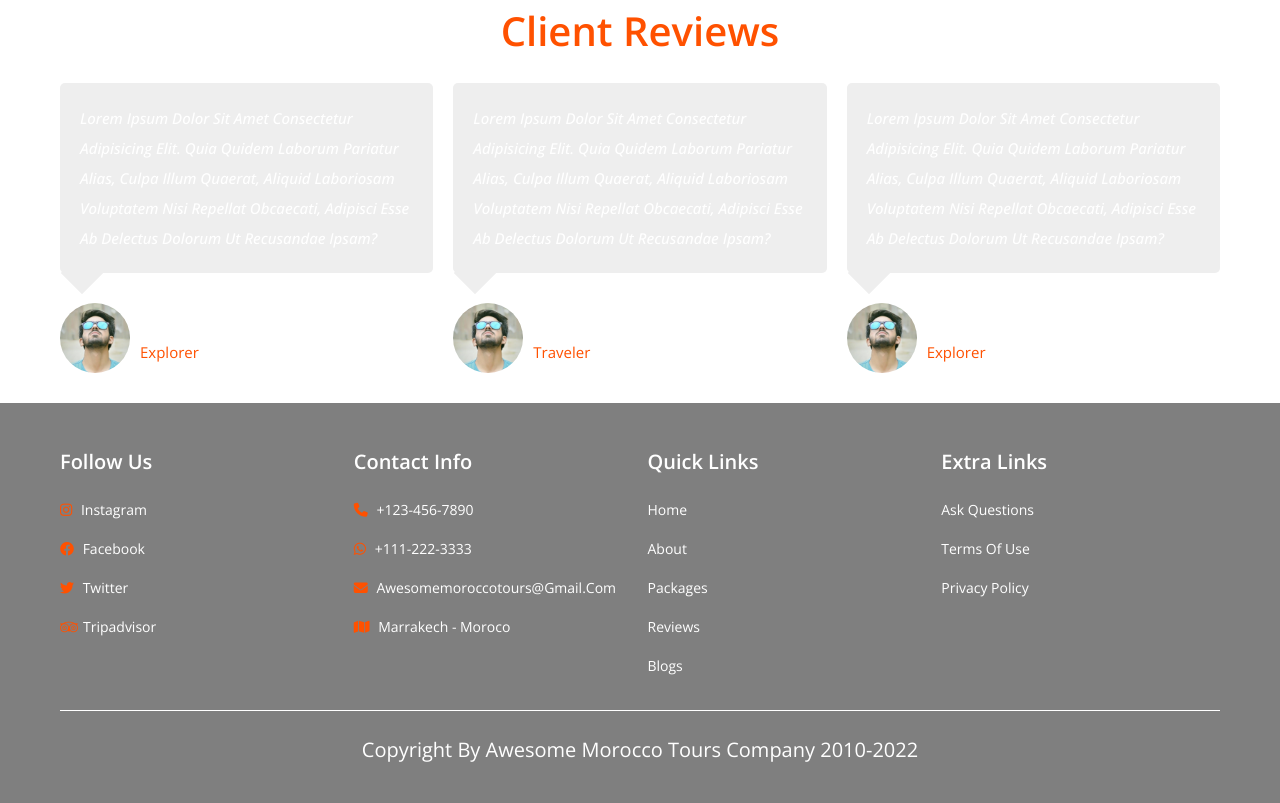
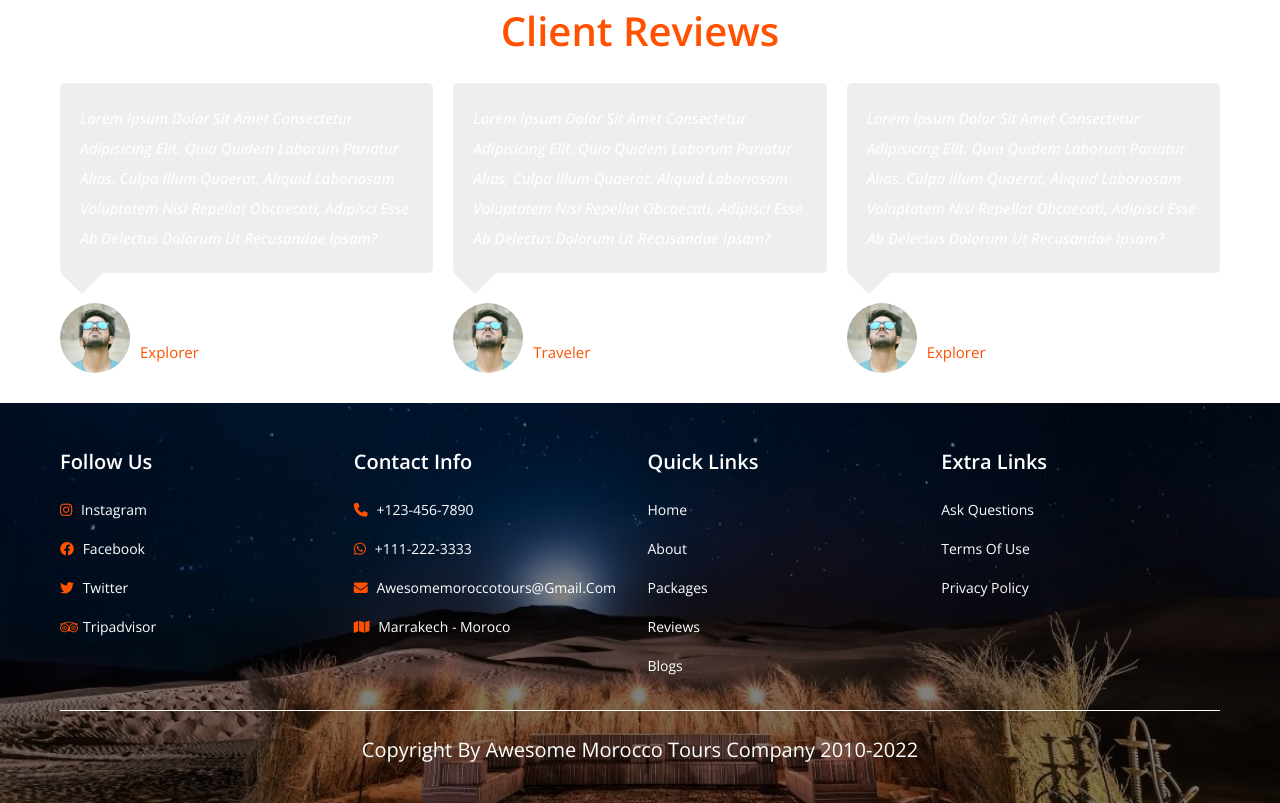
Before and after one commit to CJestrip-89/AwesomeMaroccoTours.io, a website: page index.html in a window 1280 px wide. Shown: the part 2015-2818 px from the top of the page. Drawn offline with nearby package versions, Linux system fonts and the light colour scheme; the site is published under a folder, as on GitHub Pages, so addresses that start at the root find nothing.

Commit message:
footer code change

```diff
--- a/index.html
+++ b/index.html
@@ -258,96 +258,6 @@
           </div>
 
           <!-- New Box mark up -->
-
-          <!--   <div class="box">
-            <div class="image">
-              <img src="images/img-1.jpg" alt="" />
-            </div>
-            <div class="content">
-              <h3>featured tour package</h3>
-              <p>
-                Lorem ipsum dolor sit, amet consectetur adipisicing elit.
-                Numquam, eos.
-              </p>
-              <div class="price">$250 - $450</div>
-              <a href="#" class="btn">explore now</a>
-            </div>
-          </div>
-
-          <div class="box">
-            <div class="image">
-              <img src="images/img-2.jpg" alt="" />
-            </div>
-            <div class="content">
-              <h3>featured tour package</h3>
-              <p>
-                Lorem ipsum dolor sit, amet consectetur adipisicing elit.
-                Numquam, eos.
-              </p>
-              <div class="price">$250 - $450</div>
-              <a href="#" class="btn">explore now</a>
-            </div>
-          </div>
-
-             <div class="box">
-            <div class="image">
-              <img src="images/img-3.jpg" alt="" />
-            </div>
-            <div class="content">
-              <h3>featured tour package</h3>
-              <p>
-                Lorem ipsum dolor sit, amet consectetur adipisicing elit.
-                Numquam, eos.
-              </p>
-              <div class="price">$250 - $450</div>
-              <a href="#" class="btn">explore now</a>
-            </div>
-          </div>
-
-           <div class="box">
-            <div class="image">
-              <img src="images/img-4.jpg" alt="" />
-            </div>
-            <div class="content">
-              <h3>featured tour package</h3>
-              <p>
-                Lorem ipsum dolor sit, amet consectetur adipisicing elit.
-                Numquam, eos.
-              </p>
-              <div class="price">$250 - $450</div>
-              <a href="#" class="btn">explore now</a>
-            </div>
-          </div>
-
-          <div class="box">
-            <div class="image">
-              <img src="images/img-5.jpg" alt="" />
-            </div>
-            <div class="content">
-              <h3>featured tour package</h3>
-              <p>
-                Lorem ipsum dolor sit, amet consectetur adipisicing elit.
-                Numquam, eos.
-              </p>
-              <div class="price">$250 - $450</div>
-              <a href="#" class="btn">explore now</a>
-            </div>
-          </div>
-
-          <div class="box">
-            <div class="image">
-              <img src="images/img-6.jpg" alt="" />
-            </div>
-            <div class="content">
-              <h3>featured tour package</h3>
-              <p>
-                Lorem ipsum dolor sit, amet consectetur adipisicing elit.
-                Numquam, eos.
-              </p>
-              <div class="price">$250 - $450</div>
-              <a href="#" class="btn">explore now</a>
-            </div>
-          </div> -->
         </div>
       </section>
     </div>
@@ -466,7 +376,24 @@
     <!-- booking forms section ends-->
 
     <!-- footer section starts  -->
-    <footer class="footer">
+    <footer
+      class="footer"
+      style="
+        background: -webkit-gradient(
+            linear,
+            left top,
+            left bottom,
+            from(rgba(0, 0, 0, 0.5)),
+            to(rgba(0, 0, 0, 0.5))
+          ),
+          url(images/footer-bg.jpg) no-repeat;
+        background: linear-gradient(rgba(0, 0, 0, 0.5), rgba(0, 0, 0, 0.5)),
+          url(images/footer-bg.jpg) no-repeat;
+        background-size: cover;
+        background-position: center;
+        background-attachment: fixed;
+      "
+    >
       <section class="grid">
         <div class="box-container">
           <div class="box">
--- a/sass/style.scss
+++ b/sass/style.scss
@@ -823,9 +823,9 @@ $color-secondary-dark: #ff7730;
       from(rgba(0, 0, 0, 0.5)),
       to(rgba(0, 0, 0, 0.5))
     ),
-    url("/images/footer-bg.jpg") no-repeat;
+    url(images/footer-bg.jpg) no-repeat;
   background: linear-gradient(rgba(0, 0, 0, 0.5), rgba(0, 0, 0, 0.5)),
-    url("/images/footer-bg.jpg") no-repeat;
+    url(images/footer-bg.jpg) no-repeat;
   background-size: cover;
   background-position: center;
   background-attachment: fixed;
```
Also changed, not shown: css/style.css.
